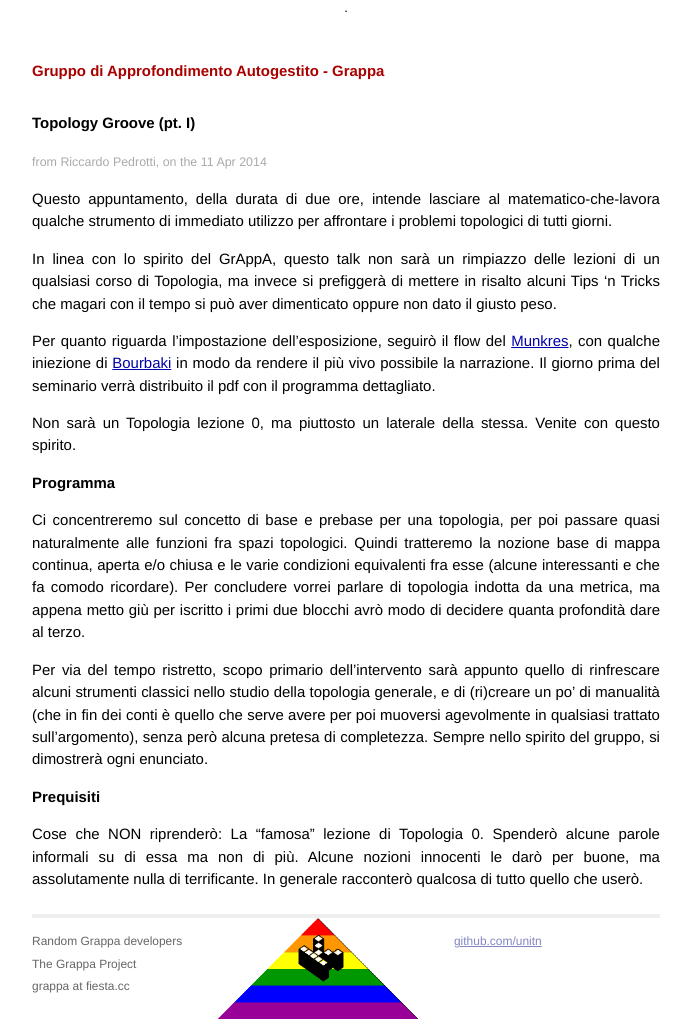
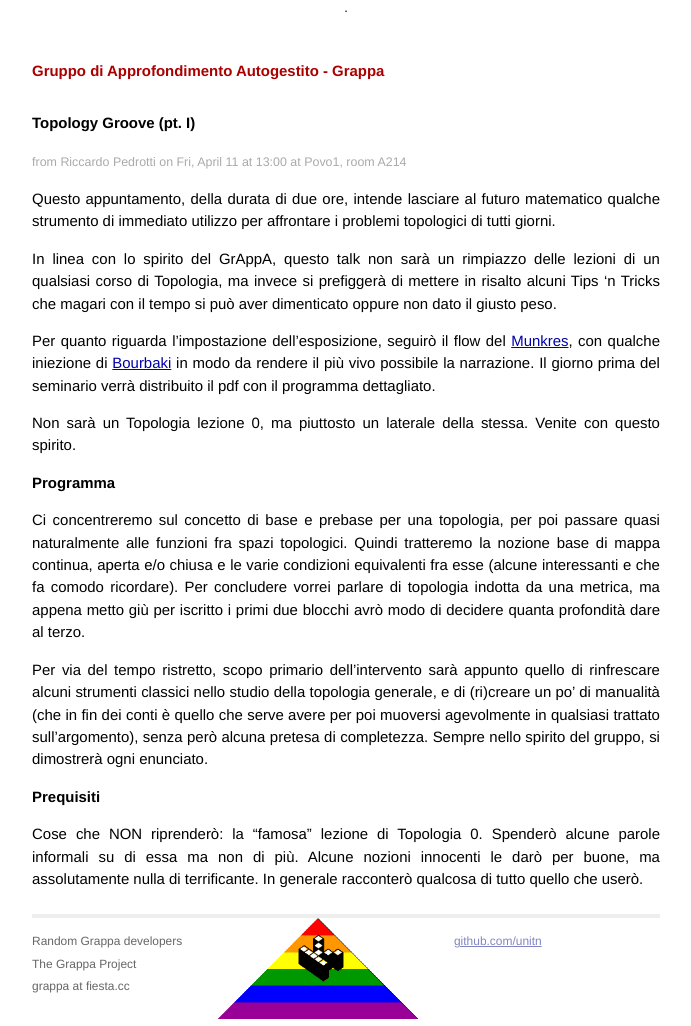
Before and after one commit to CharlieTrip/grappa, a Jekyll site: the page built from _posts/2014-04-11-bootstrap.markdown, in a window 1280 px wide. Shown: the whole page, without its empty margins (294-985 px from the left). Built offline with Jekyll 4.4.1, drawn with Linux system fonts in a browser that asks for light colours.

Commit message:
Formatting date/location informations in post.
* restoring posts log
* correcting lines to be under 80 chars, plus random stuff like timezone
  informations

```diff
--- a/_layouts/post.html
+++ b/_layouts/post.html
@@ -3,7 +3,17 @@ layout: default
 ---
 <h1>{{ page.title }}</h1>
 <p class="meta">
-  <small>from {{ page.author }}, on the {{ page.date | date_to_string }} </small>
+  <small>
+    from {{ page.author }}
+
+    {% if page.date %}
+    on {{ page.date | date: "%a, %B %-d at %H:%M" }}
+    {% endif %}
+
+    {% if page.location %}
+    at {{ page.location }}
+    {% endif %}
+  </small>
 </p>
 
 <div class="post">
--- a/_posts/2014-04-11-bootstrap.markdown
+++ b/_posts/2014-04-11-bootstrap.markdown
@@ -2,15 +2,15 @@
 layout: post
 author: Riccardo Pedrotti
 title:  "Topology Groove (pt. I)"
-date:   2014-04-11 15:00:00
-location: Trento, Polo Ferrari, room A214
+date:   2014-04-11 15:00:00 +0200
+location: Povo1, room A214
 categories: talk topologia
 ---
 
 
-Questo appuntamento, della durata di due ore, intende lasciare al
-matematico-che-lavora qualche strumento di immediato utilizzo per affrontare i
-problemi topologici di tutti giorni.
+Questo appuntamento, della durata di due ore, intende lasciare al futuro
+matematico qualche strumento di immediato utilizzo per affrontare i problemi
+topologici di tutti giorni.
 
 In linea con lo spirito del GrAppA, questo talk non sarà un rimpiazzo delle
 lezioni di un qualsiasi corso di Topologia, ma invece si prefiggerà di mettere
@@ -47,7 +47,7 @@ spirito del gruppo, si dimostrerà ogni enunciato.
 Prequisiti
 ----------
 
-Cose che NON riprenderò: La "famosa" lezione di Topologia 0. Spenderò alcune
+Cose che NON riprenderò: la "famosa" lezione di Topologia 0. Spenderò alcune
 parole informali su di essa ma non di più.
 Alcune nozioni innocenti le darò per buone, ma assolutamente nulla di
 terrificante. In generale racconterò qualcosa di tutto quello
--- a/index.html
+++ b/index.html
@@ -6,9 +6,9 @@ title: Your New Jekyll Site
 <div id="home">
   <h1>News: </h1>
   <ul class="posts">
-    {% assign post = site.posts.first %}
-
+    {% for post in site.posts%}
     <li><span>{{ post.date | date_to_string }}</span> &raquo;
       <a href="{{ site.baseurl }}{{ post.url }}">{{ post.title }}</a></li>
+    {% endfor %}
   </ul>
 </div>
```
